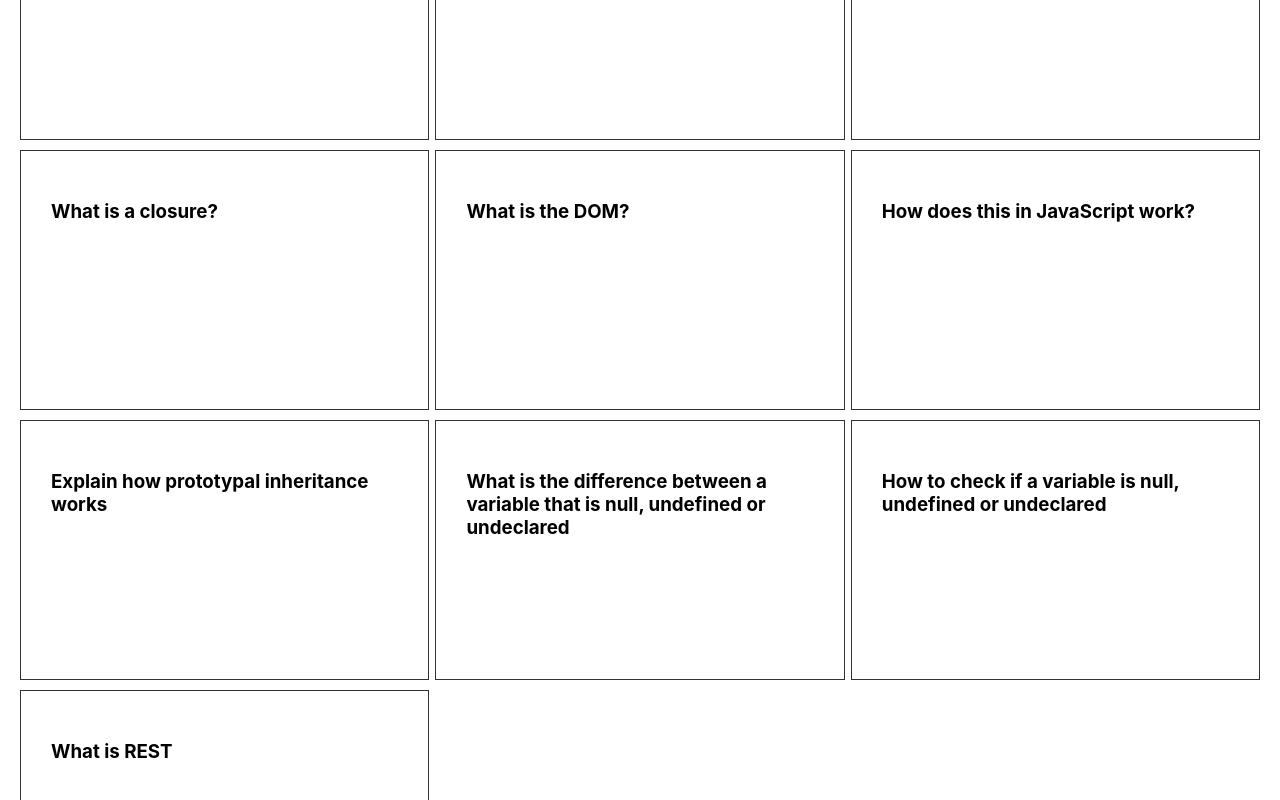
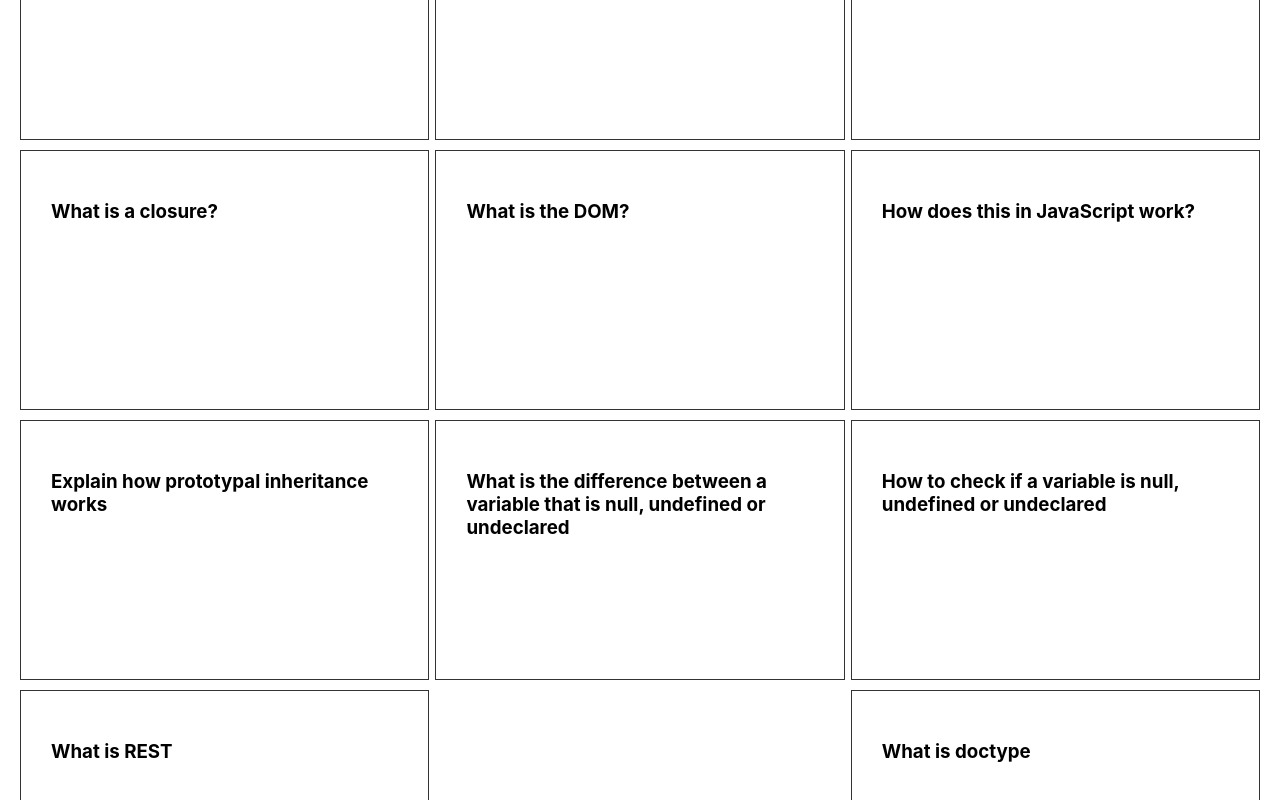
Before and after one commit to colorlessenergy/quizit, a Next.js app: page / in a window 1280 px wide. Shown: the part 202-1002 px from the top of the page. Built offline with nearby package versions, Linux system fonts and the light colour scheme.

Commit message:
add question about doctype

```diff
--- a/pages/index.js
+++ b/pages/index.js
@@ -81,6 +81,10 @@ export function getStaticProps() {
     {
       question: 'What is REST',
       answer: 'Representational State Transfer is the idea of being stateless and separation of the client and server. This means that the server and client can run on there own and a resource can be fetched without having to have any knowledge about the client or server. The 4 HTTP requests that are used to fetch resources/data from the server are GET, POST, PUT, and DELETE requests. A GET request is used to retrieve data, a POST request is used to create data. A PUT request is used to update data, and a DELETE request is used to delete data. When making a request the path needs to be clear on what it is trying to do.'
+    },
+    {
+      question: 'What is doctype',
+      answer: 'The doctype tells the browser what version of HTML is being used.'
     }
   ]
 
```
